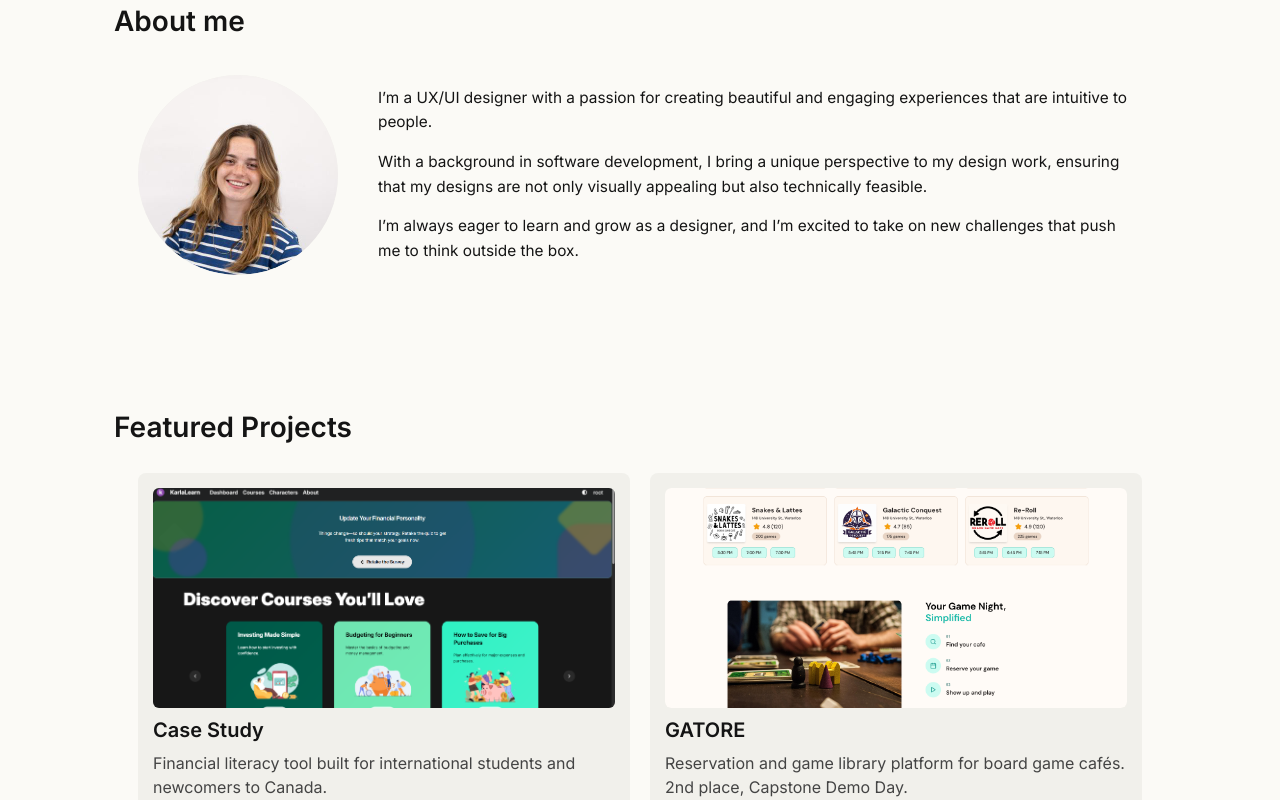
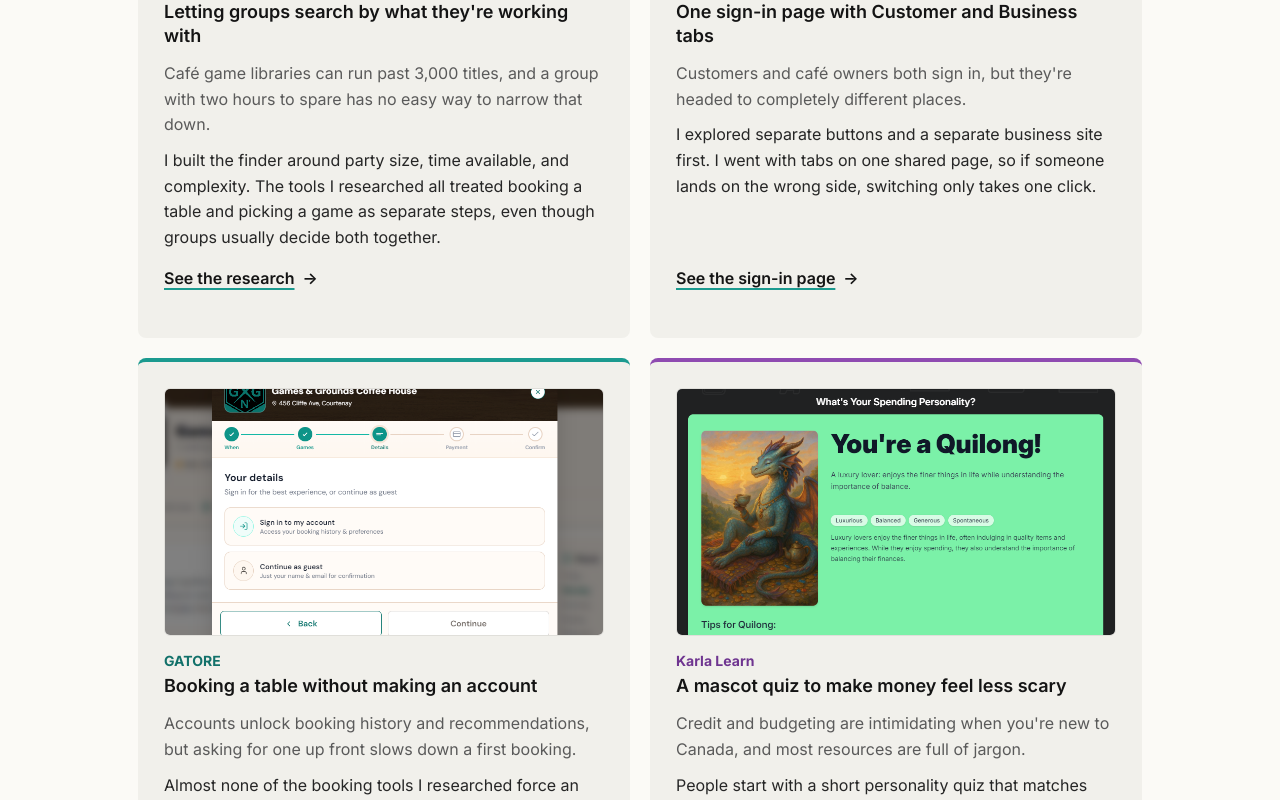
Before and after one commit to chloefeierabend/github-portfolio, a plain HTML site: page index.html in a window 1280 px wide. Shown: the part 1560-2360 px from the top of the page. Drawn offline with Linux system fonts and the light colour scheme; a web font is replaced by a local one.

Commit message:
Refresh portfolio homepage and messaging
Update the homepage with clearer positioning, featured project names, decision-card imagery, and refined typography. Replace the footer tagline across site pages.

```diff
--- a/index.html
+++ b/index.html
@@ -11,7 +11,7 @@
   <!-- <meta name="description"
     content="Main home page that showcases Chloe Feierabend's work and includes information about her."> -->
   <meta name="description"
-    content="Portfolio of Chloe Feierabend — UX/UI & Software Developer. Selected work, case studies, and contact information.">
+    content="Chloe Feierabend, UX/UI designer and front-end developer. I design friendly products that respect people's time, from the first sketch to the final build.">
   <link rel="stylesheet" href="main.css" />
   <!-- <link rel="stylesheet" href="skip-button.css"> -->
   <link rel="preconnect" href="https://ka-f.fontawesome.com" crossorigin>
@@ -121,7 +121,9 @@
               </h1>
               <!-- Description for the hero section -->
               <div class="hero-description">
-                <p>Designer crafting intuitive, human-</br>centered experiences. </p>
+                <p class="hero-role">UX/UI designer and front-end developer</p>
+                <p class="hero-tagline">I design friendly products that respect people's time, from the first sketch
+                  to the final build.</p>
               </div>
               <!-- Buttons for the hero section -->
               <div class="hero-buttons">
@@ -146,6 +148,30 @@
           </div>
         </section>
 
+        <!-- Featured Projects section -->
+        <section class="featured-projects" id="featured-projects">
+          <h2>Featured Projects</h2>
+          <div class="featured-projects-container">
+            <!-- Case Study project -->
+
+            <a href="financial-literacy/" class="featured-project">
+              <img class="featured-project-placeholder" src="img/Home page Logged In Aug 21, 2025.png"
+                alt="Karla Learn home page" loading="lazy" decoding="async">
+              <h3>Karla Learn</h3>
+              <p>Financial literacy tool built for international students and newcomers to Canada.</p>
+            </a>
+
+
+            <!-- Project 2 -->
+            <a href="gatore/" class="featured-project">
+              <img class="featured-project-placeholder" src="img/gatore/Desktop-Client-Hero.png"
+                alt="GATORE customer site home page" loading="lazy" decoding="async">
+              <h3>GATORE</h3>
+              <p>Reservation and game library platform for board game cafés. 2nd place, Capstone Demo Day.</p>
+            </a>
+          </div>
+        </section>
+
         <!-- Decisions section: favourite design calls from case studies -->
         <section class="decisions" id="decisions" aria-labelledby="decisions-title">
           <div class="decisions-header">
@@ -155,22 +181,31 @@
 
           <ol class="decisions-list">
             <li class="decision-card decision-card--gatore">
+              <div class="decision-media">
+                <img src="img/gatore/find-by-game.png" alt="GATORE Find by game page listing games with player count, play time, and difficulty" loading="lazy" decoding="async" style="--zoom: 1.6; --origin: 50% 40%;">
+              </div>
               <p class="decision-project">GATORE</p>
               <h3>Letting groups search by what they're working with</h3>
               <p class="decision-context">Café game libraries can run past 3,000 titles, and a group with two hours to spare has no easy way to narrow that down.</p>
-              <p class="decision-body">I built the finder around party size, time available, and complexity. Every tool I researched treated booking a table and picking a game as separate steps, but groups decide both at once.</p>
+              <p class="decision-body">I built the finder around party size, time available, and complexity. The tools I researched all treated booking a table and picking a game as separate steps, even though groups usually decide both together.</p>
               <a class="decision-link" href="gatore/#competitive-analysis"><span class="decision-link-text">See the research<span class="visually-hidden"> behind the GATORE game finder</span></span><span class="decision-link-arrow" aria-hidden="true">&rarr;</span></a>
             </li>
 
             <li class="decision-card decision-card--gatore">
+              <div class="decision-media">
+                <img src="img/gatore/sign-in-cropped.png" alt="GATORE sign-in window with Customer and Café Owner tabs" loading="lazy" decoding="async" style="object-position: top;">
+              </div>
               <p class="decision-project">GATORE</p>
               <h3>One sign-in page with Customer and Business tabs</h3>
               <p class="decision-context">Customers and café owners both sign in, but they're headed to completely different places.</p>
-              <p class="decision-body">I tried separate buttons and a separate business site first. Tabs on one shared page won out: land on the wrong side and it's a one-click fix, and owners who are also customers only need one URL.</p>
+              <p class="decision-body">I explored separate buttons and a separate business site first. I went with tabs on one shared page, so if someone lands on the wrong side, switching only takes one click.</p>
               <a class="decision-link" href="gatore/#sign-in"><span class="decision-link-text">See the sign-in page<span class="visually-hidden"> in the GATORE case study</span></span><span class="decision-link-arrow" aria-hidden="true">&rarr;</span></a>
             </li>
 
             <li class="decision-card decision-card--gatore">
+              <div class="decision-media">
+                <img src="img/gatore/reservation-guest-checkout.png" alt="GATORE reservation details step with options to sign in or continue as a guest" loading="lazy" decoding="async" style="--zoom: 1.9; --origin: 50% 50%;">
+              </div>
               <p class="decision-project">GATORE</p>
               <h3>Booking a table without making an account</h3>
               <p class="decision-context">Accounts unlock booking history and recommendations, but asking for one up front slows down a first booking.</p>
@@ -179,10 +214,13 @@
             </li>
 
             <li class="decision-card decision-card--karla">
+              <div class="decision-media">
+                <img src="img/Survey Complete Aug 21, 2025.png" alt="Karla Learn quiz result reading You're a Quilong, with a dragon mascot illustration" loading="lazy" decoding="async" style="object-position: top;">
+              </div>
               <p class="decision-project">Karla Learn</p>
               <h3>A mascot quiz to make money feel less scary</h3>
               <p class="decision-context">Credit and budgeting are intimidating when you're new to Canada, and most resources are full of jargon.</p>
-              <p class="decision-body">So people start with a short personality quiz that matches them to one of four mascots. It's the kind of thing you'd send a friend, and usability testing backed up the playful approach.</p>
+              <p class="decision-body">People start with a short personality quiz that matches them to one of four mascots based on their spending style. Usability testing with international students showed the playful approach kept people motivated.</p>
               <a class="decision-link" href="financial-literacy/#mascots"><span class="decision-link-text">Meet the mascots<span class="visually-hidden"> in the Karla Learn case study</span></span><span class="decision-link-arrow" aria-hidden="true">&rarr;</span></a>
             </li>
           </ol>
@@ -198,45 +236,17 @@
             <div class="about-profile-img">
               <!-- Profile picture -->
               <!-- <img src="profile.jpg" alt="Chloe Feierabend"> -->
-              <img src="img/pfp.jpg" alt="Profile image" style="border-radius:50%; object-fit:cover;" />
+              <img src="img/pfp.jpg" alt="Chloe Feierabend" style="border-radius:50%; object-fit:cover;" />
             </div>
             <!-- Container for the profile -->
             <div class="about-profile">
               <!-- Description for the profile -->
-              <p class="about-profile-description">I’m a UX/UI designer with a passion for creating beautiful and
-                engaging
-                experiences that are intuitive to people.</p>
-              <p class="about-profile-description">With a background in software development, I bring a unique
-                perspective to my design work, ensuring that my designs are not only visually appealing but also
-                technically
-                feasible.</p>
-              <p class="about-profile-description">I’m always eager to learn and grow as a designer, and I’m excited to
-                take on new challenges that push me to think outside the box.</p>
+              <p class="about-profile-description">I've always been interested in design, and I learned to code to support that. Now I get to do both. On my last two projects I led the design and helped build it in React and SvelteKit.</p>
+              <p class="about-profile-description">A lot of my work comes back to respecting people's time. On GATORE, that meant letting people book a table without making an account. On Karla Learn, it meant making Canadian finance feel approachable with a quiz people actually wanted to share.</p>
+              <p class="about-profile-description">I'm looking for UX/UI and product design roles, and over time I'd like to move toward product management and strategy.</p>
+              <p class="about-profile-description">Away from the screen I'm usually rock climbing or making art. I
+                just like to build and create.</p>
             </div>
-          </div>
-        </section>
-
-        <!-- Featured Projects section -->
-        <section class="featured-projects" id="featured-projects">
-          <h2>Featured Projects</h2>
-          <div class="featured-projects-container">
-            <!-- Case Study project -->
-
-            <a href="financial-literacy/" class="featured-project">
-              <img class="featured-project-placeholder" src="img/Home page Logged In Aug 21, 2025.png"
-                alt="Case Study Thumbnail Image" loading="lazy" decoding="async">
-              <h3>Case Study</h3>
-              <p>Financial literacy tool built for international students and newcomers to Canada.</p>
-            </a>
-
-
-            <!-- Project 2 -->
-            <a href="gatore/" class="featured-project">
-              <img class="featured-project-placeholder" src="img/gatore/Desktop-Client-Hero.png"
-                alt="GATORE Thumbnail Image" loading="lazy" decoding="async">
-              <h3>GATORE</h3>
-              <p>Reservation and game library platform for board game cafés. 2nd place, Capstone Demo Day.</p>
-            </a>
           </div>
         </section>
       </div>
@@ -251,8 +261,7 @@
       <!-- Middle: tagline text -->
       <div class="footer-tagline">
         <p class="tagline">
-          Designer crafting intuitive,<br>
-          human-centered experiences.
+          I design friendly products that respect people's time, from the first sketch to the final build.
         </p>
       </div>
 
--- a/main.css
+++ b/main.css
@@ -664,8 +664,27 @@ a.featured-project {
 }
 
 .decision-card--karla {
-  --decision-accent: #6b46c1;
-  --decision-accent-text: #5b3aa8;
+  --decision-accent: #8f4bb1;
+  --decision-accent-text: #6f3590;
+}
+
+.decision-media {
+  margin: 0 0 16px;
+  aspect-ratio: 16 / 9;
+  overflow: hidden;
+  border-radius: 6px;
+  border: 1px solid #e0dfda;
+  background: #fff;
+}
+
+.decision-media img {
+  width: 100%;
+  height: 100%;
+  object-fit: cover;
+  object-position: center;
+  /* Per-image zoom for full-page screenshots: set --zoom and --origin inline */
+  transform: scale(var(--zoom, 1));
+  transform-origin: var(--origin, center);
 }
 
 .decision-project {
@@ -849,3 +868,78 @@ a.featured-project {
     padding: 6px 0;
   }
 }
+
+/* ===== Home page type scale =====
+   Name (Londrina, hero) > section titles (Inter 600) >
+   hero role / card titles > body (16px) > labels (14px).
+   Scoped to home page sections so case studies are unaffected. */
+
+.decisions h2,
+.featured-projects h2,
+h2.about-profile-name {
+  font-family: "Inter", system-ui, -apple-system, "Segoe UI", Roboto, sans-serif;
+  font-weight: 600;
+  font-size: clamp(1.25rem, 1.8vw, 1.375rem);
+  line-height: 1.25;
+  letter-spacing: -0.01em;
+  margin: 0 0 0.75rem;
+}
+
+.hero-description {
+  gap: 0.5rem;
+}
+
+.hero-description p {
+  margin: 0;
+}
+
+.hero-description .hero-role {
+  font-size: clamp(1.25rem, 2vw, 1.5rem);
+  font-weight: 500;
+  line-height: 1.3;
+  letter-spacing: -0.01em;
+  color: #262626;
+}
+
+.hero-description .hero-tagline {
+  max-width: 46ch;
+  margin-bottom: 1rem;
+  font-size: clamp(1.125rem, 1.5vw, 1.25rem);
+  line-height: 1.5;
+  color: #3d3d3d;
+}
+
+.decision-card h3,
+.featured-project h3 {
+  font-size: 1.125rem;
+  font-weight: 600;
+  line-height: 1.3;
+}
+
+.decisions-header p,
+.about-profile-description,
+.decision-card p.decision-context,
+.decision-card p.decision-body,
+.featured-project p {
+  font-size: 1rem;
+  line-height: 1.6;
+}
+
+.decision-project {
+  font-size: 0.875rem;
+}
+
+@media (max-width: 800px) {
+  .hero-description .hero-tagline {
+    margin-inline: auto;
+  }
+}
+
+/* Line "About me" and "Featured Projects" up with the other sections */
+h2.about-profile-name,
+.featured-projects > h2 {
+  width: 100%;
+  max-width: 1100px;
+  margin-inline: auto;
+  padding-inline: clamp(12px, 3vw, 24px);
+}
```
Also changed, not shown: contact/index.html (+1 -2 lines), financial-literacy/index.html (+1 -2 lines), gatore/index.html (+1 -2 lines), indie-game-jam/index.html (+1 -2 lines), work/index.html (+1 -2 lines).
